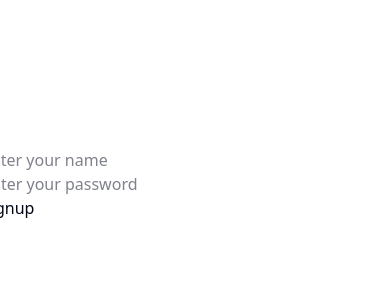
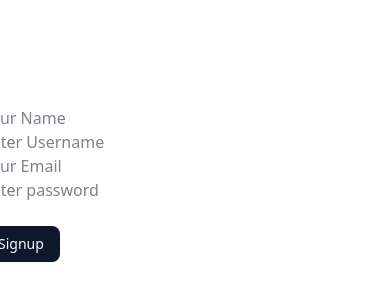
Before and after one commit to PRIYA2508/Snaply, a React (Vite) app: page /signup in a window 390 px wide. Shown: the part 238-538 px from the top of the page. Built offline with nearby package versions, Linux system fonts and the light colour scheme.

Commit message:
add new things

```diff
--- a/src/MainComponents/auth/AuthLayout.jsx
+++ b/src/MainComponents/auth/AuthLayout.jsx
@@ -13,7 +13,7 @@ export function AuthLayout(){
                     <Outlet/>
                 </div>
                 <div className=" hidden md:flex justify-center  h-screen w-1/2 p-0 m-0">
-                   <img src={img} className="h-screen w-full object-cover"/>
+                   <img src={img} className="h-screen w-full object-cover hidden md:block bg-no-repeat"/>
                 </div>
 
             </section>
--- a/src/MainComponents/auth/Forms/SigninForm.jsx
+++ b/src/MainComponents/auth/Forms/SigninForm.jsx
@@ -1,7 +1,9 @@
 import { useEffect, useState } from "react"
 import { Button } from "../../../components/ui/button"
 export function SigninForm(){
+     function handleSignIn(){
 
+     }
     return(
         <div className="h-full w-full p-4 flex flex-col justify-center items-center gap-[20px] bg-gradient-to-t from-blue-900 via-25% to-black">
             <form className=" text-white flex flex-col w-[350px] p-2 " onSubmit={(e)=>e.preventDefault()}>
--- a/src/MainComponents/auth/Forms/SignupForm.jsx
+++ b/src/MainComponents/auth/Forms/SignupForm.jsx
@@ -1,9 +1,24 @@
+import { useState } from "react"
+import { Button } from "../../../components/ui/button"
 export function SignupForm(){
+    const [name, setName] = useState("")
+    const [username, setUsername] = useState("")
+    const [email, setEmail] = useState("")
+    const [password, setPassword] = useState("")
+    const [confirmPassword, setConfirmPassword] = useState("")
+    function check(){
+     if(!email || !password || !name || !username || !confirmPassword){
+        alert("Please fill all the fields")
+     }
+    }
     return(
         <div>
-           <input type="text" placeholder="Enter your name" />
-           <input type="text" placeholder="enter your password"/>
-           <button>Signup</button>
+           <input type="text" placeholder="Your Name" />
+           <input type="text" placeholder="Enter Username" />
+           <input type="email" placeholder="Your Email" />
+           <input type="password" placeholder="Enter password"/>
+            <input type="password" placeholder=""/>
+           <Button onClick={check}>Signup</Button>
         </div>
     )
 }
--- a/src/lib/appwrite/api.jsx
+++ b/src/lib/appwrite/api.jsx
@@ -1,4 +1,4 @@
 //this function is used for the first time to get the user's input
-export async function createUserAccount(user:INewUser ){
+export async function createUserAccount( ){
 
 }
```
